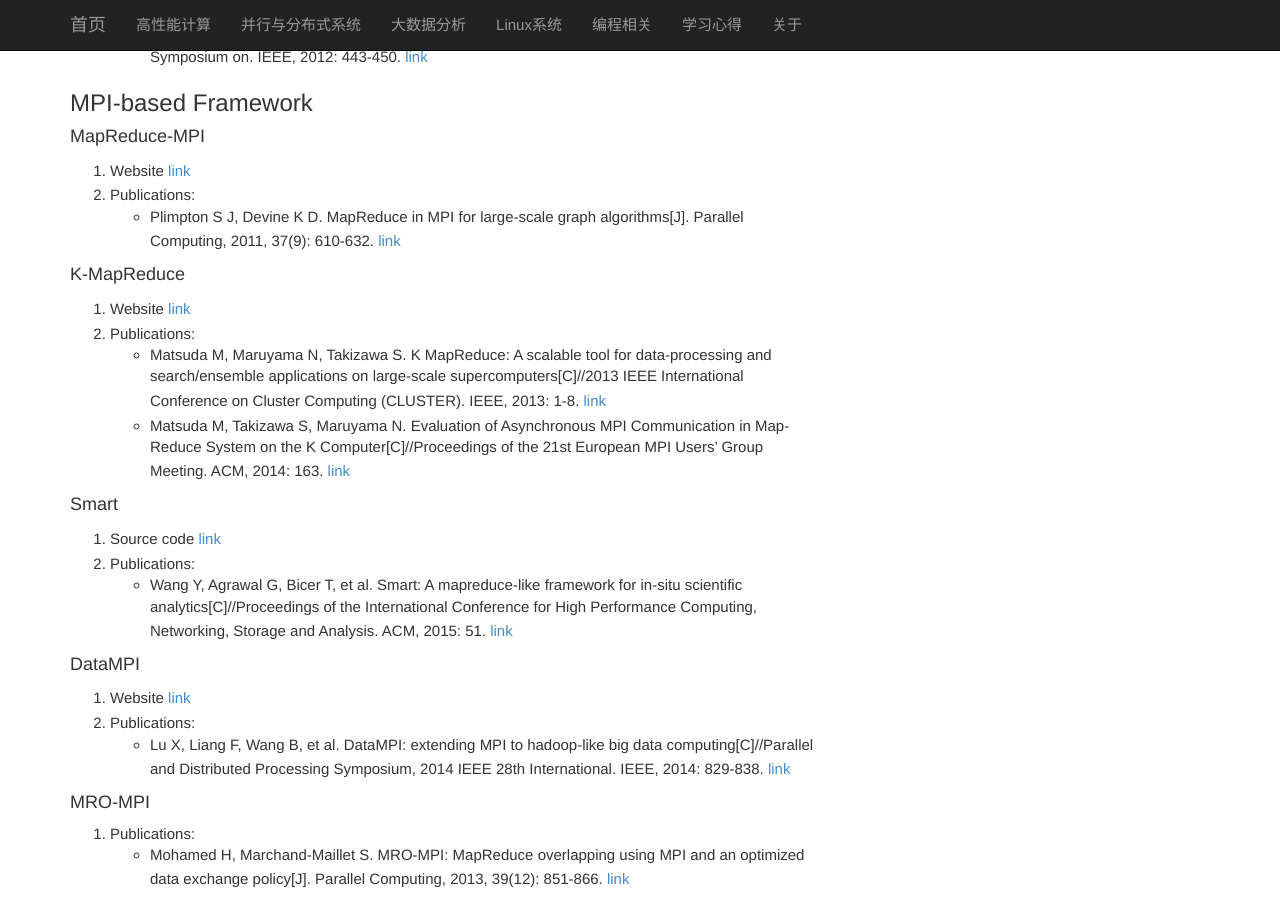
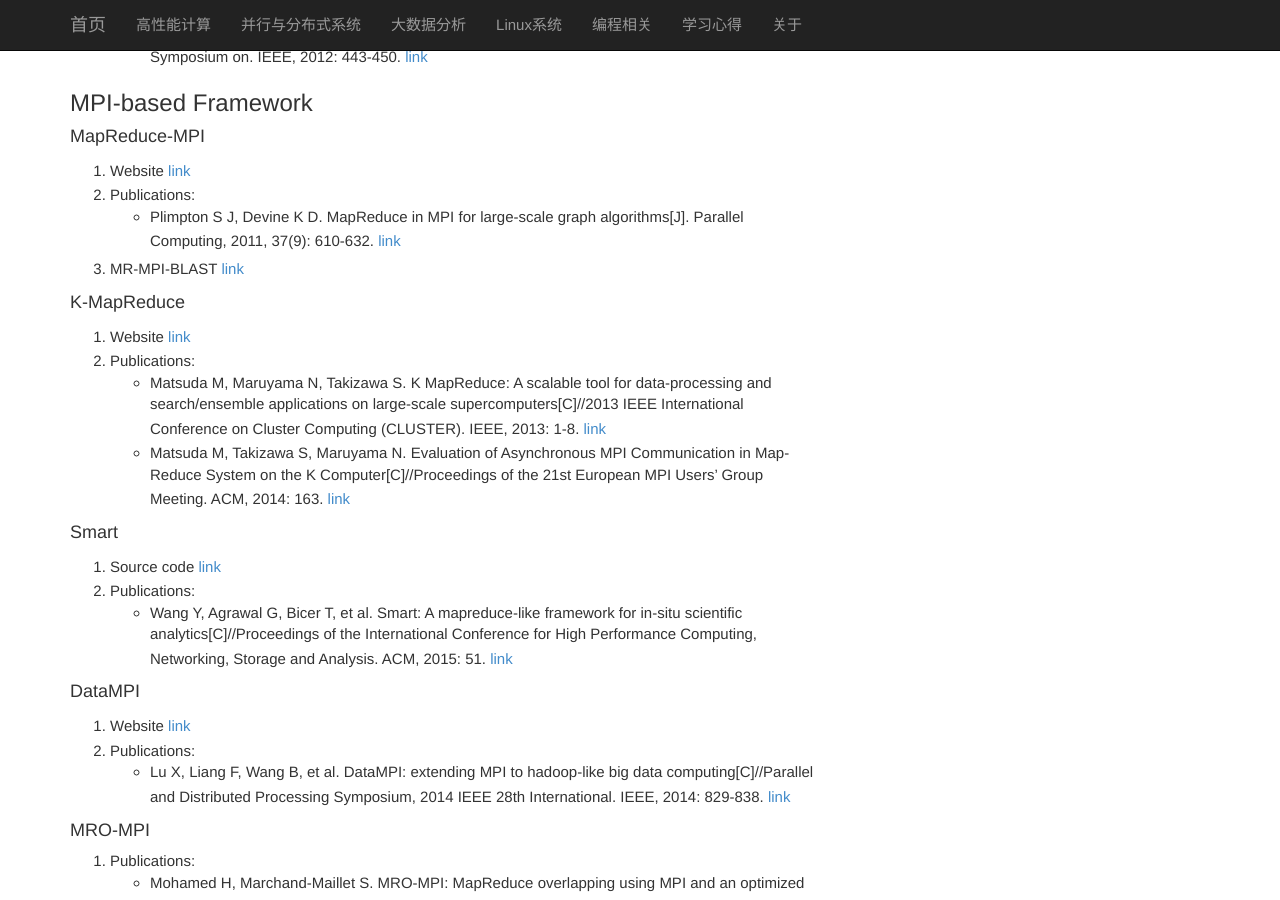
Before and after one commit to taogaocn/taogaocn, a Jekyll site: the page built from index.html, in a window 1280 px wide and 900 px high, scrolled down 2436 px. Built offline with Jekyll 4.4.1, drawn with Linux system fonts in a browser that asks for light colours; the list of posts is cut into pages by our own code; comment, search, counter and statistics services are not loaded.

Commit message:
Add MR-MPI-BLAST interfaces.

```diff
--- a/_posts/2016-12-15-mapreduce-related-work.markdown
+++ b/_posts/2016-12-15-mapreduce-related-work.markdown
@@ -34,12 +34,14 @@
 * Jiang W, Agrawal G. Ex-mate: data intensive computing with large reduction objects and its application to graph mining[C]//Proceedings of the 2011 11th IEEE/ACM International Symposium on Cluster, Cloud and Grid Computing. IEEE Computer Society, 2011: 475-484. [link](http://dl.acm.org/citation.cfm?id=2007356)
 * Wang Y, Jiang W, Agrawal G. Scimate: A novel mapreduce-like framework for multiple scientific data formats[C]//Cluster, Cloud and Grid Computing (CCGrid), 2012 12th IEEE/ACM International Symposium on. IEEE, 2012: 443-450. [link](http://ieeexplore.ieee.org/document/6217452/?arnumber=6217452)
 
+
 ### MPI-based Framework
 
 #### MapReduce-MPI
 1. Website [link](http://mapreduce.sandia.gov)
 2. Publications:
 * Plimpton S J, Devine K D. MapReduce in MPI for large-scale graph algorithms[J]. Parallel Computing, 2011, 37(9): 610-632. [link](http://www.sciencedirect.com/science/article/pii/S0167819111000172)
+3. MR-MPI-BLAST [link](https://github.com/andreyto/mr-mpi-blast)
 
 #### K-MapReduce
 1. Website [link](http://mt.aics.riken.jp/kmr/Wiki.jsp?page=Main)
```
